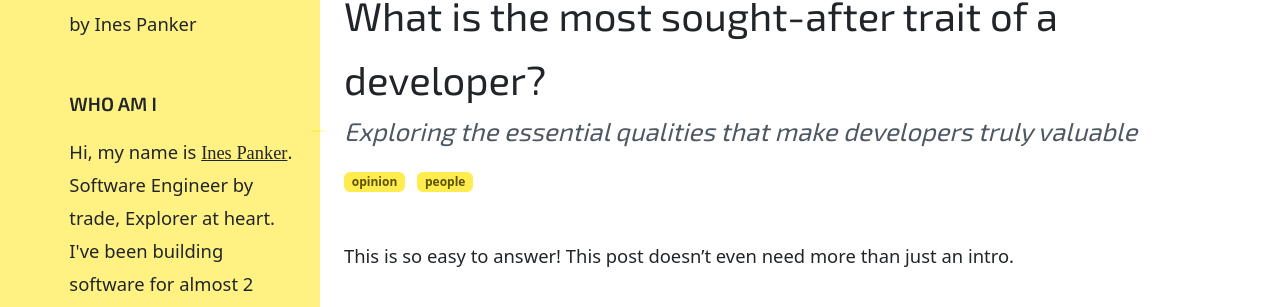
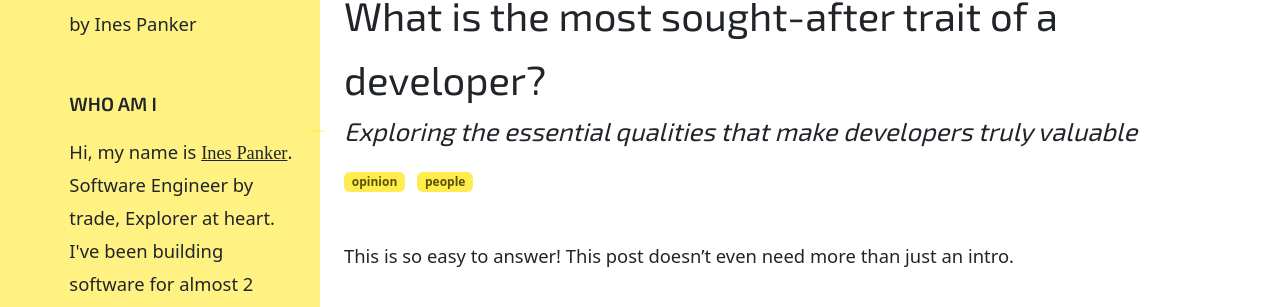
Before and after one commit to inesp/inesp.github.io, a Jekyll site: the page built from _posts/2025-02-09-senior-developer.md, in a window 1280 px wide. Shown: the part 123-430 px from the top of the page. Built offline with Jekyll 4.4.1, drawn with Linux system fonts in a browser that asks for light colours; nearby versions of some CDN libraries; some web fonts are replaced.

Commit message:
Checkpoint before follow-up message

```diff
--- a/assets/bs-override.scss
+++ b/assets/bs-override.scss
@@ -151,7 +151,7 @@ h1,h2,h3,h4,h5,h6, .h1, .h2, .h3, .h4, .h5, .h6{
     font-size: 1.25rem;
     font-weight: 400;
     line-height: 1.5;
-    color: lighten($color-text, 25%);
+    color: $color-text;
     margin-top: -0.5rem;
     margin-bottom: 1rem;
     font-style: italic;
@@ -168,7 +168,7 @@ h1,h2,h3,h4,h5,h6, .h1, .h2, .h3, .h4, .h5, .h6{
   font-size: 1.4rem;
   font-weight: 400;
   line-height: 1.5;
-  color: lighten($color-text, 20%);
+  color: $color-text;
   margin-top: -0.75rem;
   margin-bottom: 1.5rem;
   font-style: italic;
```
